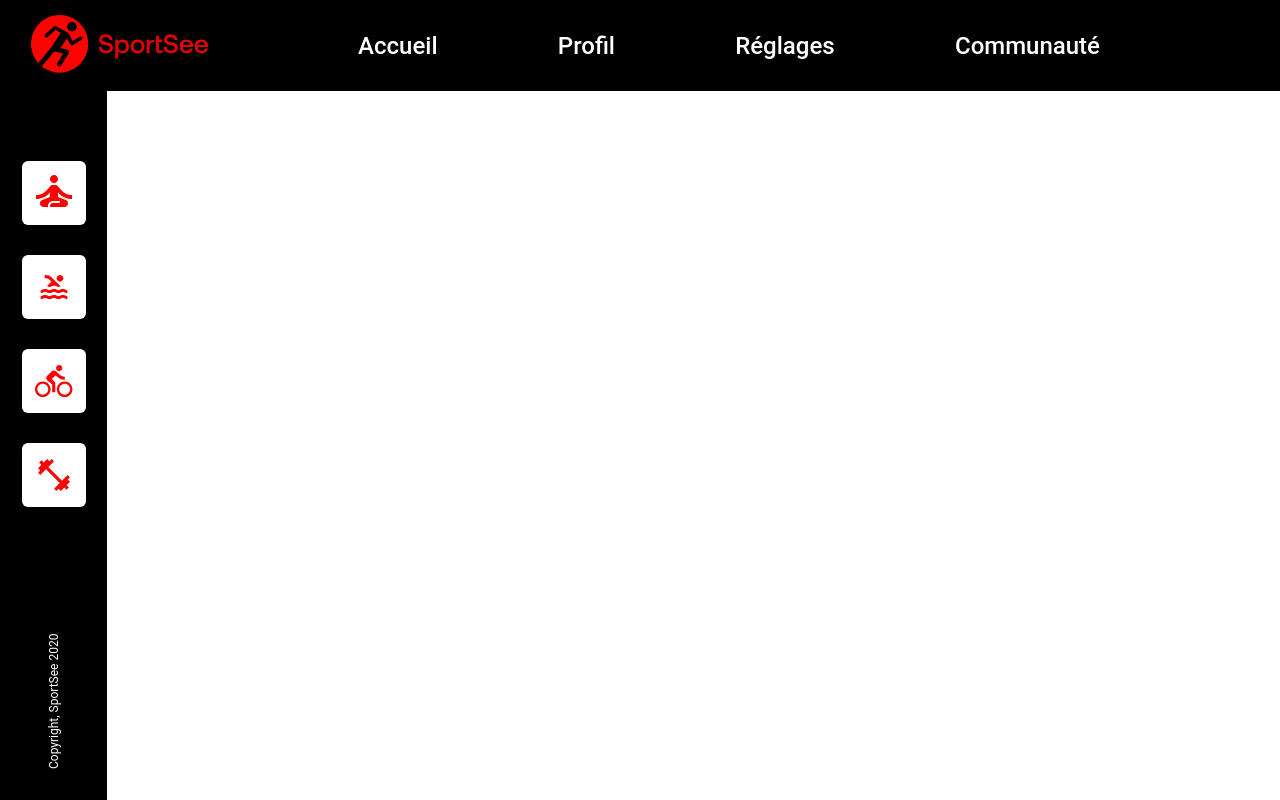
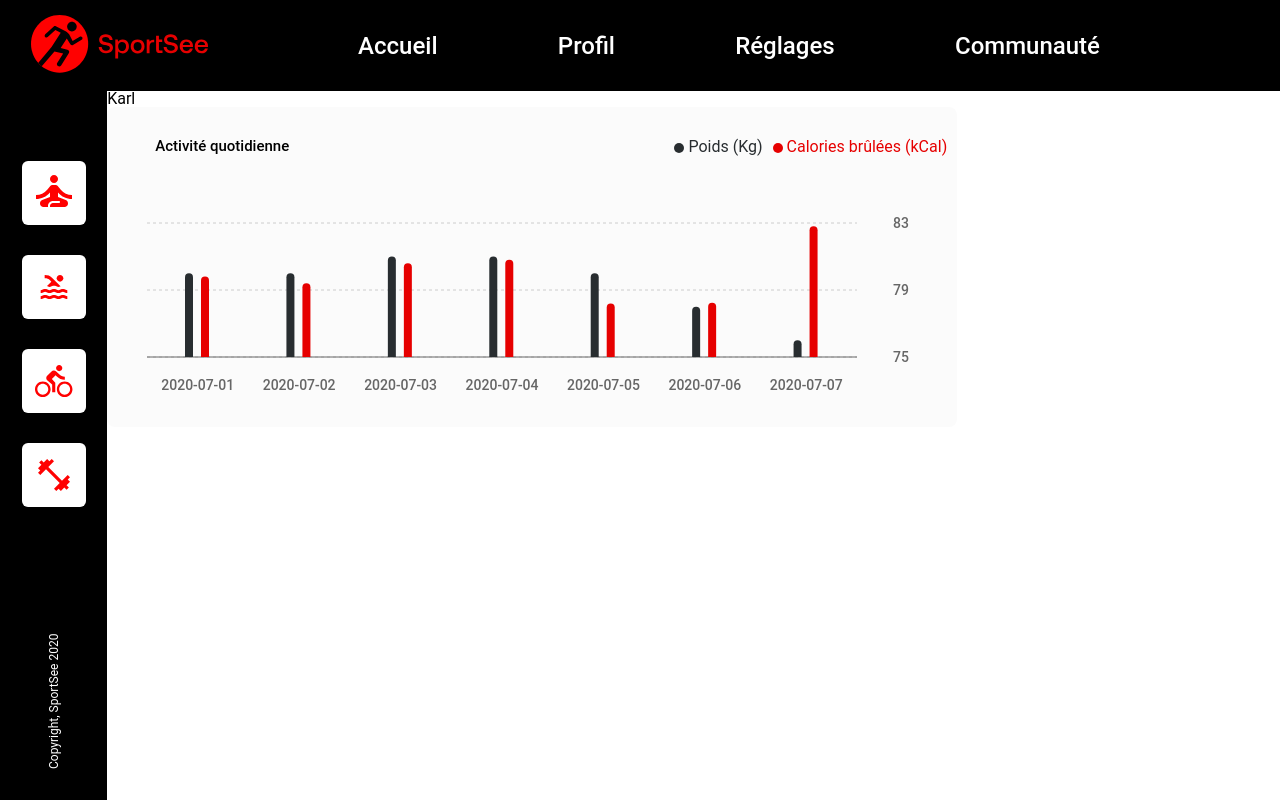
Before and after one commit to Florian-LeCossec/OC-project-12-SportSee, a React (Vite) app: page /mock/user/12 in a window 1280 px wide. Built offline with nearby package versions, Linux system fonts and the light colour scheme.

Commit message:
add activity graph

```diff
--- a/src/App.tsx
+++ b/src/App.tsx
@@ -16,6 +16,7 @@ function App() {
             <Routes>
               <Route path="/" element={<Home />} />
               <Route path="/user/:userId" element={<Dashboard />} />
+              <Route path="/mock/user/:userId" element={<Dashboard />} />
             </Routes>
           </div>
         </div>
--- /dev/null
+++ b/src/components/UserActivityGraph.tsx
@@ -0,0 +1,46 @@
+import { UserActivity } from "../types/types";
+import { BarChart, CartesianGrid, XAxis, YAxis, Tooltip, Legend, Bar, ResponsiveContainer } from "recharts";
+import '../styles/components/UserActivityGraph.scss';
+
+type activityProps = {
+    activityData: UserActivity,
+}
+
+const UserActivityGraph = ({activityData}: activityProps) => {
+
+    if (!activityData || !activityData.sessions || activityData.sessions.length === 0) {
+        return <span>Aucune donnée d&apos;activité disponible</span>;
+    }
+
+    console.log(activityData)
+
+    return (
+        <div className="barChartWrapper">
+            <h3 className="barChartWrapper__title">Activité quotidienne</h3>
+            <ResponsiveContainer width={'100%'} height={'100%'}>
+                <BarChart
+                    data={activityData.sessions}
+                    barGap={8}
+                    margin={{
+                        top: 100,
+                        right: 40,
+                        left: 40,
+                        bottom: 40,
+                    }}
+
+                >
+                <CartesianGrid strokeDasharray="3 3" vertical={false} />
+                    <XAxis dataKey="day" axisLine={true} tickLine={false} tick={{ fontSize: '14px', fontWeight: '500' }} dy={15}/>
+                    <YAxis yAxisId="kilogram" orientation="right" tickCount={3} axisLine={false} tickLine={false} tickMargin={30} type="number" tick={{ color: '9B9EAC', fontSize: '14px', fontWeight: '500' }} domain={["dataMin - 1", "dataMax + 2"]} />
+                    <YAxis yAxisId="calories" hide={true} />
+                    <Tooltip cursor={{ fill: "rgba(0, 0, 0, 0.1)" }} />
+                    <Legend verticalAlign="top" align='right' iconSize={10} wrapperStyle={{ top: "2rem", right: 0 }}/>
+                    <Bar yAxisId="kilogram" dataKey="kilogram" fill="#282D30" barSize={8} legendType="circle" name="Poids (Kg)" unit="Kg" radius={[20, 20, 0, 0]} />
+                    <Bar yAxisId="calories" dataKey="calories" fill="#E60000" barSize={8} legendType="circle" name="Calories brûlées (kCal)" unit="Kcal" radius={[20, 20, 0, 0]} />
+                </BarChart>
+            </ResponsiveContainer>
+        </div>
+    );
+}
+
+export default UserActivityGraph;
--- a/src/components/UserCard.tsx
+++ b/src/components/UserCard.tsx
@@ -1,4 +1,3 @@
-import React from 'react';
 import { Link } from 'react-router-dom';
 import { UserData } from '../types/types';
 import '../styles/components/UserCard.scss';
@@ -7,9 +6,9 @@ type UserCardProps = {
     isMock?: boolean;
 };
 
-const UserCard: React.FC<UserCardProps> = ({ user, isMock }) => {
+const UserCard = ({ user, isMock }: UserCardProps) => {
     return (
-        <Link className="user-card" to={`/user/${user.id}`}>
+        <Link className="user-card" to={isMock ? `/mock/user/${user.id}` :`/user/${user.id}`}>
             <h2 className="user-card__name">{user.userInfos.firstName} {user.userInfos.lastName}</h2>
             {isMock && <span className="user-card__mock">mock</span>}
         </Link>
--- a/src/pages/Dashboard.tsx
+++ b/src/pages/Dashboard.tsx
@@ -1,15 +1,44 @@
-import { useParams } from 'react-router-dom';
+import { useState, useEffect } from 'react';
+import { useParams, useMatch } from 'react-router-dom';
+import { UserActivity, UserData } from '../types/types';
+import { getUserActivity, getUserInfo } from '../api/api';
+import UserActivityGraph from '../components/UserActivityGraph';
 
 const Dashboard = () => {
     const { userId } = useParams();
+    const isMock = !!useMatch("/mock/user/:userId");
+    const [user, setUser] = useState<UserData>();
+    const [activity, setActivity] = useState<UserActivity>()
+    const [loading, setLoading] = useState<boolean>(true);
 
-    if (!userId) return <div>Id not found</div>;
+
+    useEffect(() => {
+        if (!userId) return;
+        const fetchUser = async () => {
+            try {
+                const userResponse = await getUserInfo(+userId, isMock);
+                const activityResponse = await getUserActivity(+userId, isMock)
+                setUser(userResponse);
+                setActivity(activityResponse);
+
+            } catch (error) {
+                console.error(error);
+            } finally {
+                setLoading(false);
+            }
+        };
+        fetchUser();
+    }, [userId, isMock]);
+
+    if (loading) return <div>Chargement...</div>;
+    if (!user) return <div>Utilisateur non trouvé</div>;
 
     return (
         <div>
-            <h1>Dashboard</h1>
+            <h1>{user.userInfos.firstName}</h1>
+            {activity ? <UserActivityGraph activityData={activity}/> : <div>Erreur de data</div>}
         </div>
-    )
-}
+    );
+};
 
 export default Dashboard;
--- /dev/null
+++ b/src/styles/components/UserActivityGraph.scss
@@ -0,0 +1,17 @@
+@use '../base/variable' as *;
+
+.barChartWrapper {
+    position: relative;
+	height: 320px;
+	width: 850px;
+	border-radius: .5rem;
+	background-color: $background-graphic;
+
+    &__title {
+		top: 2rem;
+		left: 3rem;
+		position: absolute;
+		font-size: 15px;
+		font-weight: 500;
+	}
+}
```
